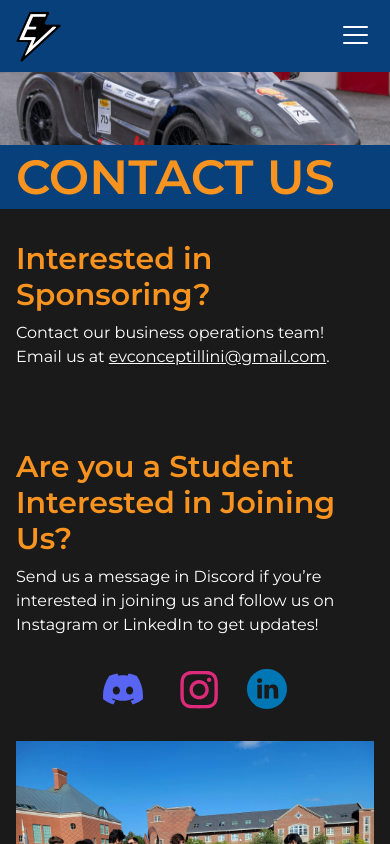
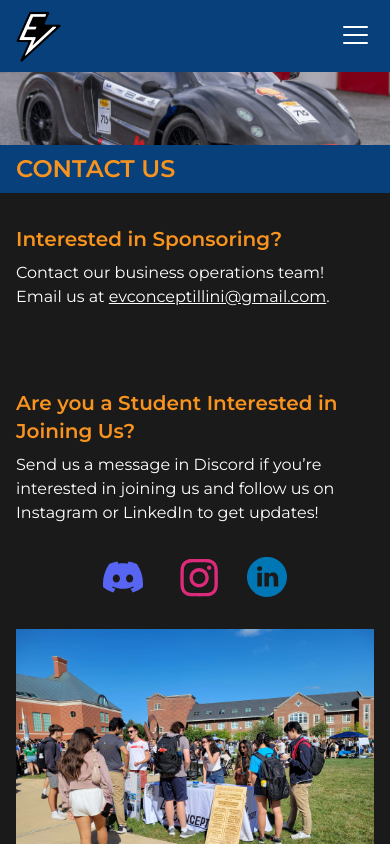
Before and after one commit to mwang748/evc-website, a Next.js app: page /contacts in a window 390 px wide. Shown: the top 844 px of the page. Built offline with nearby package versions, Linux system fonts and the light colour scheme.

Commit message:
added mobile responsiveness for about + contact us

```diff
--- a/src/app/about/page.js
+++ b/src/app/about/page.js
@@ -16,12 +16,12 @@ export default function About() {
         height={500}
       />
       <h1
-        className="font-semibold py-2 text-2xl md:text-5xl px-4"
+        className="font-semibold py-2 text-2xl lg:text-5xl px-4"
         style={{ backgroundColor: "#07407b", color: "#f7931e" }}
       >
         ABOUT US
       </h1>
-      <div className="flex md:flex-row sm:py-6 sm:px-4 space-y-8 md:space-y-0 md:space-x-12 text-sm sm:text-2xl mx-6 sm:mb-10 sm:mt-10 my-5">
+      <div className="flex lg:flex-row lg:py-6 lg:px-4 space-y-8 md:space-y-0 md:space-x-12 text-sm lg:text-2xl mx-6 lg:mb-10 lg:mt-10 my-5">
         Founded in 2012, Illini EV Concept was established by a few friends
         wanting to challenge their limits in engineering and STEM. Since then,
         our team has grown from its humble beginnings to an organization
@@ -35,18 +35,18 @@ export default function About() {
         height="1000"
         style={{ objectFit: "cover" }}
       />
-      <div className="flex md:flex-row sm:py-6 sm:px-4 space-y-8 md:space-y-0 md:space-x-12 text-sm sm:text-2xl mx-6 sm:mt-10 my-5">
+      <div className="flex md:flex-row lg:py-6 lg:px-4 space-y-8 md:space-y-0 md:space-x-12 text-sm lg:text-2xl mx-6 lg:mt-10 my-5">
         Our interdisciplinary team of engineers is passionate about sustainable
         energy and committed to building the most energy-efficient electric
         vehicles possible, entirely from scratch. In fact, we strive to have all
         of our car’s components custom-built by our team, allowing for increased
         creativity and precision.
       </div>
-      <div className="p-5 sm:p-10 mb-12">
+      <div className="p-5 lg:p-10 mb-12">
         <header className="font-semibold text-2xl sm:text-3xl">
           SHELL-ECO MARATHON
         </header>
-        <div className="flex flex-col sm:flex-row flex-nowrap">
+        <div className="flex flex-col md:flex-row flex-nowrap">
           <div className="pt-5 text-lg">
             <Image
               src="/images/about/shelleco.png"
@@ -56,7 +56,7 @@ export default function About() {
               style={{ objectFit: "cover" }}
             />
           </div>
-          <p className="pt-5 tex-sm sm:text-xl flex-1 mx-5 sm:m-10">
+          <p className="pt-5 tex-sm lg:text-xl flex-1 lg:mx-5 lg:m-10">
             Every year, we embrace the challenge of designing, fabricating, and
             testing a vehicle for the Shell Eco-Marathon Americas Competition,
             which motivates us to push the limits of vehicle efficiency and
--- a/src/app/components/hamburgermenu/hamburg.css
+++ b/src/app/components/hamburgermenu/hamburg.css
@@ -28,7 +28,7 @@
 #nav-icon1 span{
   display: block;
   position: absolute;
-  height: 1.5px;
+  height: 2px;
   width: 100%;
   background: white;
   border-radius: 1px;
--- a/src/app/contacts/page.js
+++ b/src/app/contacts/page.js
@@ -16,7 +16,7 @@ export default function Contacts() {
         height={500}
       />
       <h1
-        className="font-semibold py-2 text-5xl px-4"
+        className="font-semibold py-2 text-2xl lg:text-5xl px-4"
         style={{ backgroundColor: "#07407b", color: "#f7931e" }}
       >
         CONTACT US
@@ -29,7 +29,7 @@ export default function Contacts() {
           {/* Sponsoring */}
           <div>
             <h2
-              className="font-semibold py-2 text-3xl"
+              className="font-semibold py-2 text-xl lg:text-3xl"
               style={{ color: "#f7931e" }}
             >
               Interested in Sponsoring?
@@ -46,7 +46,7 @@ export default function Contacts() {
           {/* Student Join */}
           <div className="pt-10">
             <h2
-              className="font-semibold py-2 text-3xl"
+              className="font-semibold py-2 text-xl lg:text-3xl"
               style={{ color: "#f7931e" }}
             >
               Are you a Student Interested in Joining Us?
--- a/src/app/page.js
+++ b/src/app/page.js
@@ -43,10 +43,10 @@ export default function Home() {
         style={{ objectFit: "cover" }}
       />
       <div className="p-10 mb-12">
-        <header className="font-semibold text-xl sm:text-3xl">
+        <header className="font-semibold text-xl lg:text-3xl">
           WHY JOIN OUR TEAM?
         </header>
-        <p className="pt-5 pb-16 text-sm sm:text-lg">
+        <p className="pt-5 pb-16 text-sm lg:text-lg">
           Joining EV Concept will give you a unique, hands-on experience through
           the process of designing and building a car, as we design and make the
           whole car ourselves. We also let members choose projects to specialize
```
Also changed, not shown: public/hamburgermenu.svg (deleted).
